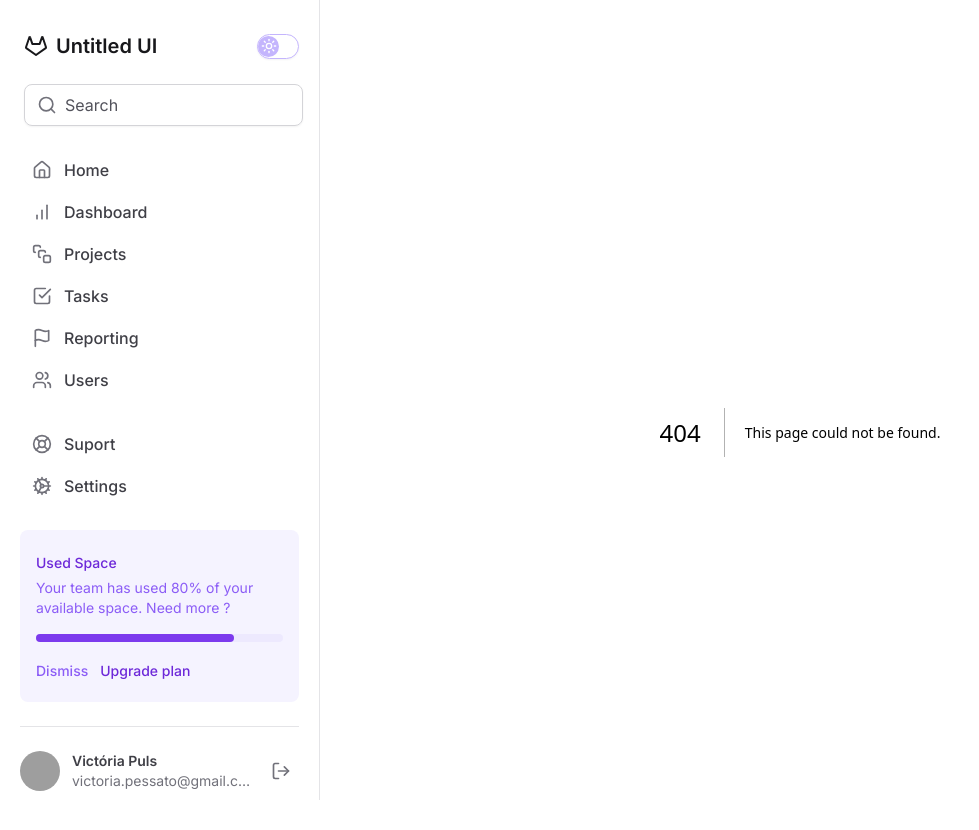
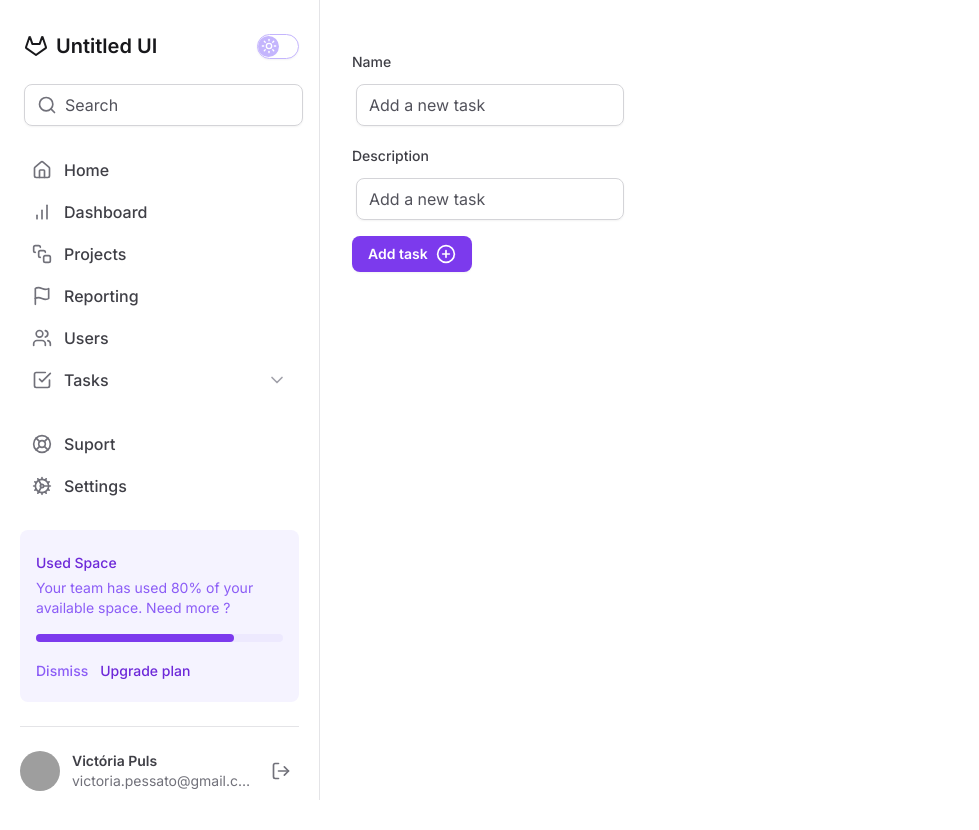
Before and after one commit to vicpulsr/tailwind-rocketseat, a Next.js app: page /tasks/create in a window 1280 px wide. Before the commit this address had no page. Shown: the top 830 px of the page, without its empty margins (0-979 px from the left). After the commit the page ends 800 px from the top, so only its background shows below. Built offline with nearby package versions, Linux system fonts and the light colour scheme; grey boxes are pictures that could not be loaded.

Commit message:
♻️ refact: page tasks separe in two pages: table and create

```diff
--- /dev/null
+++ b/src/app/tasks/create/page.tsx
@@ -0,0 +1,102 @@
+"use client";
+
+import React, { useState } from "react";
+import { PlusCircle } from "lucide-react";
+
+import * as Input from "@/components/Input";
+import { Button } from "@/components/Button";
+import { useTasks } from "@/stores/use-tasks";
+
+const CreateTask = () => {
+  const [name, setName] = useState("");
+  const [description, setDescription] = useState("");
+  const [error, setError] = useState({
+    name: "",
+    description: "",
+  });
+
+  const createTask = useTasks((state) => state.createTask);
+
+  const handleAddNewTask = () => {
+    const id = Date.now();
+    if (!name || !description) {
+      setError({
+        name: "Name is required",
+        description: "Description is required",
+      });
+      return;
+    }
+
+    const newTask = {
+      id,
+      task: name,
+      description,
+    };
+
+    try {
+      createTask(newTask);
+    } catch (error) {
+      console.error(error);
+    } finally {
+      setError({
+        name: "",
+        description: "",
+      });
+      setName("");
+      setDescription("");
+    }
+  };
+
+  return (
+    <div className="">
+      <div className="flex flex-col items-start gap-4">
+        <div className="flex flex-col">
+          <div className="flex flex-col gap-3 pt-5">
+            <label
+              htmlFor="task-name"
+              className="text-sm font-medium text-zinc-700 dark:text-zinc-300"
+            >
+              Name
+            </label>
+            <Input.Root errorMessage={error.name}>
+              <Input.Control
+                id="task-name"
+                type="text"
+                placeholder="Add a new task"
+                value={name}
+                onChange={(e) => setName(e.target.value)}
+              />
+            </Input.Root>
+          </div>
+
+          <div className="flex flex-col gap-3 pt-5">
+            <label
+              htmlFor="task-description"
+              className="text-sm font-medium text-zinc-700 dark:text-zinc-300"
+            >
+              Description
+            </label>
+            <Input.Root errorMessage={error.description}>
+              <Input.Control
+                value={description}
+                id="task-description"
+                type="text"
+                placeholder="Add a new task"
+                onChange={(e) => setDescription(e.target.value)}
+              />
+            </Input.Root>
+          </div>
+        </div>
+
+        <Button
+          onClick={handleAddNewTask}
+          className="flex items-center gap-2"
+        >
+          Add task <PlusCircle className="h-5 w-5 text-white" />
+        </Button>
+      </div>
+    </div>
+  );
+};
+
+export default CreateTask;
--- a/src/components/Sidebar/index.tsx
+++ b/src/components/Sidebar/index.tsx
@@ -83,9 +83,12 @@ export const Sidebar = () => {
           <NavItem icon={Home} title="Home" />
           <NavItem icon={BarChart} title="Dashboard" />
           <NavItem icon={SquareStack} title="Projects" />
-          <NavItem icon={CheckSquare} title="Tasks" href="/tasks" />
           <NavItem icon={Flag} title="Reporting" />
           <NavItem icon={Users} title="Users" />
+          <NavItem icon={CheckSquare} title="Tasks">
+            <NavItem icon={CheckSquare} title="CreateTasks" href="/tasks/create" />
+            <NavItem icon={CheckSquare} title="Table" href="/tasks/table" />
+          </NavItem>
         </nav>
 
         <div className="mt-auto flex flex-col gap-6">
```
Also changed, not shown: src/app/tasks/table/page.tsx (renamed from src/app/tasks/page.tsx), 1 other file (tests, documents, lock files or other folders).
